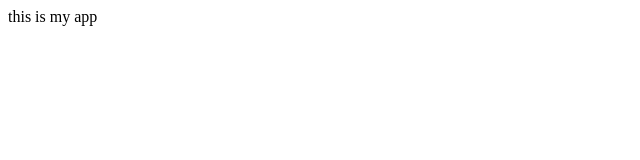
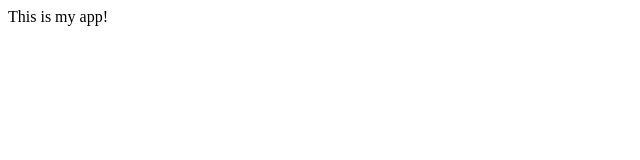
Before and after one commit to eslu77/myappsample1, a plain HTML site: page index.html in a window 1280 px wide. Shown: the full height of the page, 0-640 px from the left. Drawn offline with Linux system fonts and the light colour scheme.

Commit message:
changed app.js

```diff
--- a/app.js
+++ b/app.js
@@ -0,0 +1 @@
+console.log("Hello");
--- a/index.html
+++ b/index.html
@@ -8,6 +8,6 @@
     <title>MyApp</title>
   </head>
   <body>
-    this is my app
+    This is my app!
   </body>
 </html>
```
